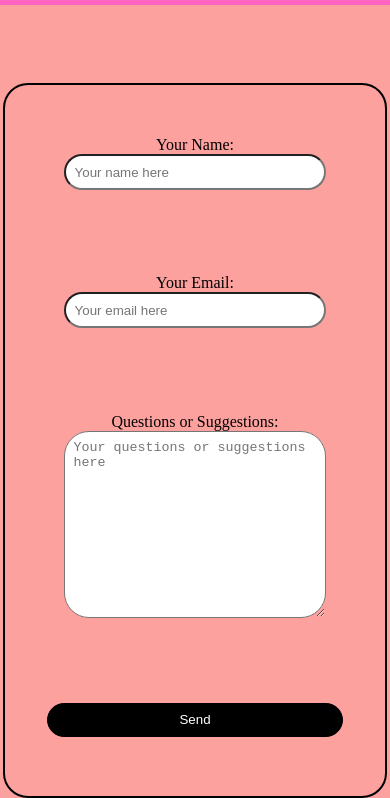
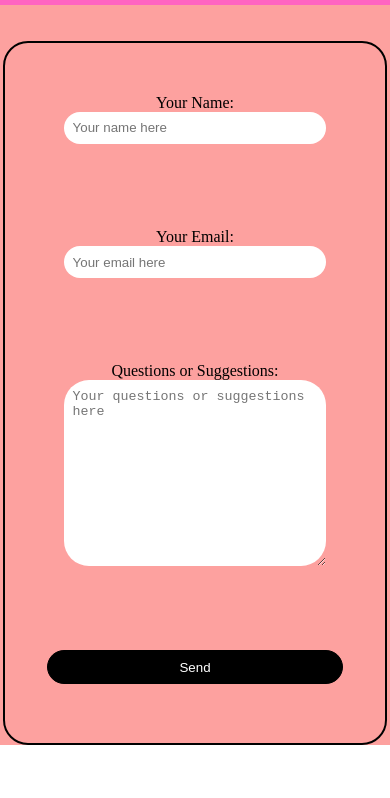
Before and after one commit to Bryonpectol/Pectol-prints, a plain HTML site: page html/support.html in a window 390 px wide. Shown: the part 60-858 px from the top of the page. Drawn offline with Linux system fonts and the light colour scheme.

Commit message:
Update main.css

```diff
--- a/css/main.css
+++ b/css/main.css
@@ -278,7 +278,7 @@
         flex-direction: column;
         justify-content: center;
         border: 2px solid black;
-        margin-top: 10vh;
+        margin-top: 5vh;
         width: 45vh;
         padding: 1vh 0vh 1vh 0vh;
         border-radius: 25px;
@@ -304,6 +304,7 @@
         margin-right: 2vh;
         padding: 1vh;
         border-radius: 25px;
+        border: none;
     }
 
     .forminputtext {
@@ -312,6 +313,7 @@
         padding: 1vh;
         border-radius: 25px;
         height: 20vh;
+        border: none;
     }
 
     .formbutton {
```
